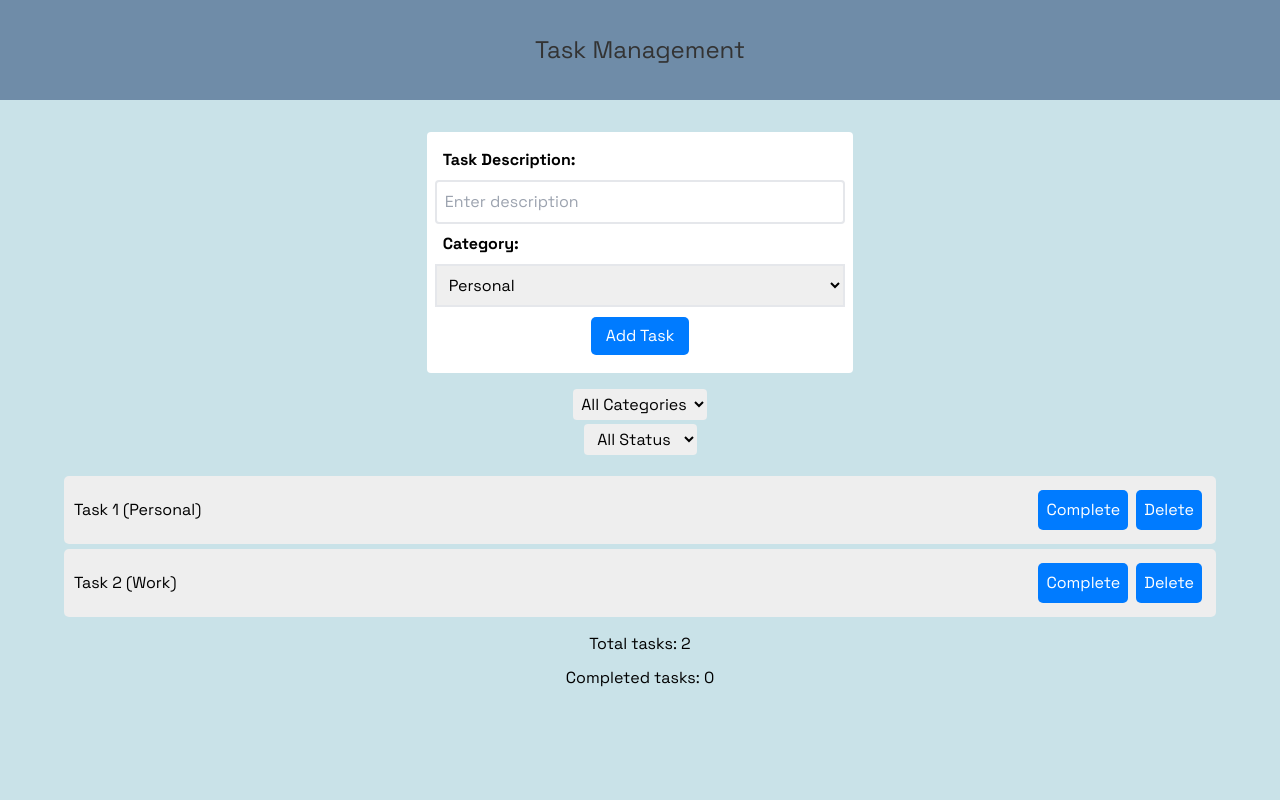
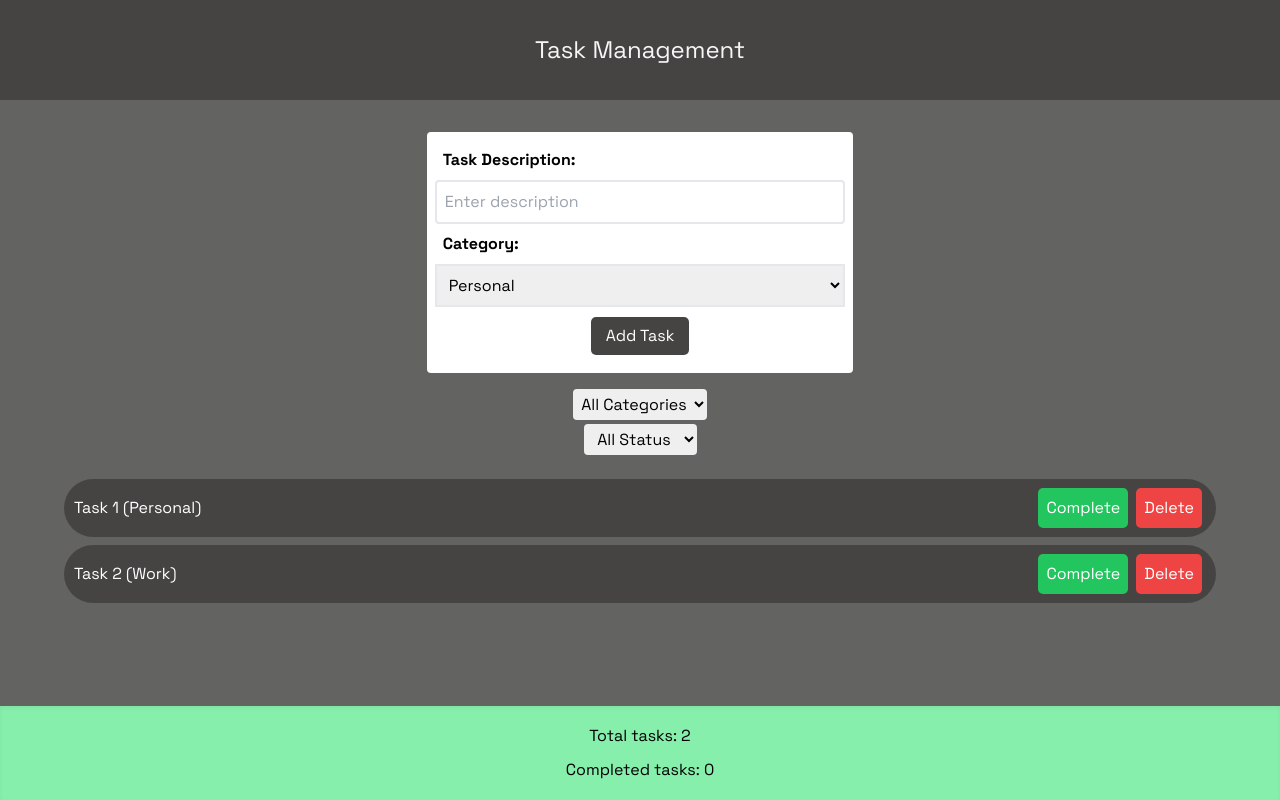
Before and after one commit to Nooah12/TMT, a Next.js app: page / in a window 1280 px wide. Built offline with nearby package versions, Linux system fonts and the light colour scheme.

Commit message:
more styling

```diff
--- a/src/app/globals.css
+++ b/src/app/globals.css
@@ -4,6 +4,19 @@
 @tailwind base;
 @tailwind components;
 @tailwind utilities;
+
+.undo-btn {
+  @apply bg-blue-500 text-white hover:bg-blue-600;
+}
+
+.complete-btn {
+  @apply bg-green-500 text-white hover:bg-green-600;
+}
+
+.delete-btn {
+  @apply bg-red-500 text-white hover:bg-red-600;
+}
+
 
 * {
   box-sizing: border-box;
@@ -15,7 +28,8 @@ html {
 
 body {
     margin: 0;
-    background-color: #c9e2e8;
+    /* background-color: #c9e2e8; */
+    background-color: #636361;
     min-height: 100%;
     display: flex;
     flex-direction: column;
@@ -27,11 +41,11 @@ body {
 
   header {
     padding: 32px;
-    background-color: #6f8ca8;
+    background-color: #464343;
   }
 
   h1 {
-    color: #333;
+    color: #f7f6f6;
     text-align: center;
     font-size: 24px;
   }
@@ -46,7 +60,7 @@ body {
   }
 
   button {
-    background-color: #007bff;
+    background-color: #464343;
     color: white;
     border: none;
     padding: 7px 15px;
@@ -72,16 +86,13 @@ body {
   }
 
   li {
-    background-color: #eee;
-    padding: 10px;
-    margin: 5px 0;
-    border-radius: 5px;
+    background-color: #464343;
+    color: white;
+    padding: 5px 10px;
+    margin: 8px 0;
+    border-radius: 50px;
   }
 
-  .reset-button {
-    background-color: #dc3545;
+  li:hover {
+    background-color: #212020;
   }
-
-  .reset-button:hover {
-    background-color: #c82333;
-  }
--- a/src/app/page.tsx
+++ b/src/app/page.tsx
@@ -44,19 +44,10 @@ export default function Home() {
   // toggling behavior
   const handleCompleteTask = (id: number) => {
     const updatedTasks = tasks.map(task =>
-      task.id === id ? { ...task, completed: !task.completed } : task
+      task.id === id ? { ...task, completed: !task.completed } : task //!task.completed means that it will always shift the current completed status
     );
     setTasks(updatedTasks);
   };
-
-  // permently complete task
-/*   const handleCompleteTask = (id: number) => {
-    const updatedTasks = tasks.map(task =>
-      task.id === id && !task.completed ? { ...task, completed: true } : task
-    );
-    setTasks(updatedTasks);
-  }; */
-
 
   const handleDeleteTask = (id: number) => {
     const updatedTasks = tasks.filter(task => task.id !== id);
--- a/src/components/TaskCounter/TaskCounter.tsx
+++ b/src/components/TaskCounter/TaskCounter.tsx
@@ -5,7 +5,7 @@ type TaskCounterProps = {
 
   const TaskCounter = ({ total, completed }: TaskCounterProps) => {
     return (
-      <section className="align-text-bottom">
+      <section className="mt-auto bg-green-300 w-full p-2 text-center shadow-inner">
         <p>Total tasks: {total}</p>
         <p>Completed tasks: {completed}</p>
       </section>
--- a/src/components/TaskInputForm/TaskInputForm.tsx
+++ b/src/components/TaskInputForm/TaskInputForm.tsx
@@ -3,7 +3,7 @@
 import { HTMLInputTypeAttribute, useState } from "react";
 
 type taskInputFormProps = {
-  onAddTask: (description: string, category: string) => void; // Pass the description and category
+  onAddTask: (description: string, category: string) => void;
 }
 
 const taskInputForm = ({onAddTask}:taskInputFormProps) => {
@@ -13,7 +13,7 @@ const taskInputForm = ({onAddTask}:taskInputFormProps) => {
   const handleAddTask = () => {
     // Check if the description is valid
     if (description.trim() === '') {
-      return alert('You need to type something!') // Optionally show an error message here
+      return alert('You need to type something!')
     }
 
     // Call onAddTask with the description and category
--- a/src/components/TaskList/TaskList.tsx
+++ b/src/components/TaskList/TaskList.tsx
@@ -9,22 +9,26 @@ type TaskListProps = {
 
 const TaskList = ({ tasks = [], onCompleteTask, onDeleteTask }:TaskListProps) => {
   return (
-    <section className='w-[90%] 2xl:w-2/3'>
+    <section className='w-[90%] 2xl:w-2/3 mb-4'>
       <ul>
         {tasks.length === 0 ? (
           <p>No tasks available</p>
         ) : (
-          tasks.map((task) => (
+          tasks.map((task) => {
+            const buttonText = task.completed ? 'Undo' : 'Complete';
+            const completeButtonClass = task.completed ? 'undo-btn text-sm md:text-base m-1 p-2' : 'complete-btn text-sm md:text-base m-1 p-2';
+            return (
             <li className='flex items-center justify-between' key={task.id}>
               <div className='m-0'>
                 <span className='text-sm md:text-base'>{task.description} ({task.category})</span>
               </div>
               <div>
-                <button className='text-sm md:text-base m-1 p-2' onClick={() => onCompleteTask(task.id)}>Complete</button>
-                <button className='text-sm md:text-base m-1 p-2' onClick={() => onDeleteTask(task.id)}>Delete</button>
+                <button className={completeButtonClass} onClick={() => onCompleteTask(task.id)}>{buttonText}</button>
+                <button className='delete-btn text-sm md:text-base m-1 p-2' onClick={() => onDeleteTask(task.id)}>Delete</button>
               </div>
             </li>
-          ))
+            );
+          })
         )}
       </ul>
     </section>
```
